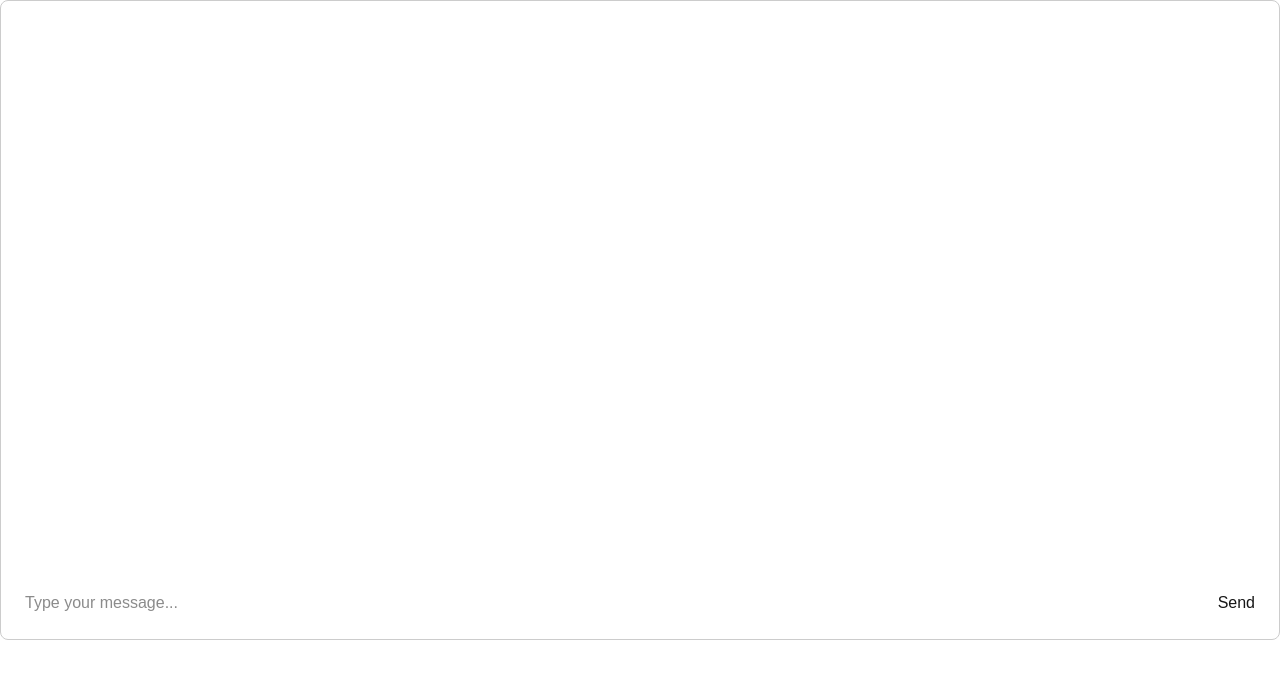
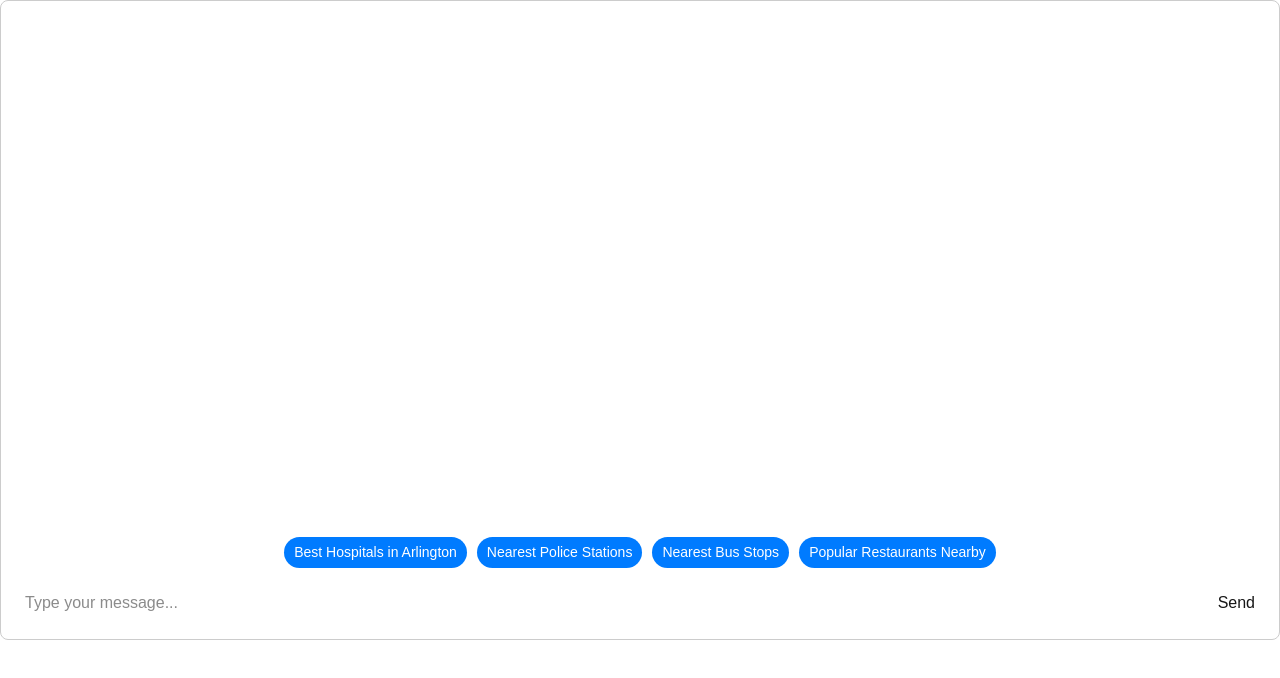
Before and after one commit to SujitShres1ha/SmartChatBot, a Next.js app: page / in a window 1280 px wide. Shown: the top 678 px of the page. Built offline with nearby package versions, Linux system fonts and the light colour scheme.

Commit message:
added automated buttons for user

```diff
--- a/src/components/ChatWindow.jsx
+++ b/src/components/ChatWindow.jsx
@@ -32,6 +32,94 @@ const ChatWindow = () => {
     }
   };
 
+  const handleHospitalButton = async () => {
+    const automatedMessage = { sender: "user", text: "What are the best hospitals in Arlington?" };
+    setMessages((prev) => [...prev, automatedMessage]);
+
+    try {
+      setIsTyping(true); // Show typing indicator
+
+      // Send automated message to backend
+      const response = await axios.post("/api/queryResponse", { messages: [...messages, automatedMessage] });
+
+      // Extract bot response and update chat history
+      const botMessage = { sender: "model", text: response.data };
+      setMessages((prev) => [...prev, botMessage]);
+    } catch (error) {
+      console.error("Error fetching bot response:", error);
+      const errorMessage = { sender: "model", text: "Sorry, I couldn't process your request." };
+      setMessages((prev) => [...prev, errorMessage]);
+    } finally {
+      setIsTyping(false); // Hide typing indicator
+    }
+  }
+
+  const handlePoliceStationButton = async () => {
+    const automatedMessage = { sender: "user", text: "Where are the nearest police stations?" };
+    setMessages((prev) => [...prev, automatedMessage]);
+
+    try {
+      setIsTyping(true); // Show typing indicator
+
+      // Send automated message to backend
+      const response = await axios.post("/api/queryResponse", { messages: [...messages, automatedMessage] });
+
+      // Extract bot response and update chat history
+      const botMessage = { sender: "model", text: response.data };
+      setMessages((prev) => [...prev, botMessage]);
+    } catch (error) {
+      console.error("Error fetching bot response:", error);
+      const errorMessage = { sender: "model", text: "Sorry, I couldn't process your request." };
+      setMessages((prev) => [...prev, errorMessage]);
+    } finally {
+      setIsTyping(false); // Hide typing indicator
+    }
+  };
+
+  const handleBusStopsButton = async () => {
+    const automatedMessage = { sender: "user", text: "Where are the nearest bus stops?" };
+    setMessages((prev) => [...prev, automatedMessage]);
+
+    try {
+      setIsTyping(true); // Show typing indicator
+
+      // Send automated message to backend
+      const response = await axios.post("/api/queryResponse", { messages: [...messages, automatedMessage] });
+
+      // Extract bot response and update chat history
+      const botMessage = { sender: "model", text: response.data };
+      setMessages((prev) => [...prev, botMessage]);
+    } catch (error) {
+      console.error("Error fetching bot response:", error);
+      const errorMessage = { sender: "model", text: "Sorry, I couldn't process your request." };
+      setMessages((prev) => [...prev, errorMessage]);
+    } finally {
+      setIsTyping(false); // Hide typing indicator
+    }
+  };
+
+  const handleRestaurantsButton = async () => {
+    const automatedMessage = { sender: "user", text: "What are the popular restaurants nearby?" };
+    setMessages((prev) => [...prev, automatedMessage]);
+
+    try {
+      setIsTyping(true); // Show typing indicator
+
+      // Send automated message to backend
+      const response = await axios.post("/api/queryResponse", { messages: [...messages, automatedMessage] });
+
+      // Extract bot response and update chat history
+      const botMessage = { sender: "model", text: response.data };
+      setMessages((prev) => [...prev, botMessage]);
+    } catch (error) {
+      console.error("Error fetching bot response:", error);
+      const errorMessage = { sender: "model", text: "Sorry, I couldn't process your request." };
+      setMessages((prev) => [...prev, errorMessage]);
+    } finally {
+      setIsTyping(false); // Hide typing indicator
+    }
+  };
+
   return (
     <div className="chat-window">
       {/* Chat History */}
@@ -42,6 +130,14 @@ const ChatWindow = () => {
           </div>
         ))}
         {isTyping && <div className="chat-bubble model">Typing...</div>}
+      </div>
+
+      {/* automated hospital button */}
+      <div className="chat-actions">
+        <button onClick={handleHospitalButton}>Best Hospitals in Arlington</button>
+        <button onClick={handlePoliceStationButton}>Nearest Police Stations</button>
+        <button onClick={handleBusStopsButton}>Nearest Bus Stops</button>
+        <button onClick={handleRestaurantsButton}>Popular Restaurants Nearby</button>
       </div>
 
       {/* Input Field */}
--- a/src/styles/globals.css
+++ b/src/styles/globals.css
@@ -71,3 +71,44 @@ body {
 .chat-input button {
   padding: 8px;
 }
+
+.chat-actions button {
+  background-color: #007bff; /* Blue background */
+  color: white; /* White text */
+  border: none; /* Remove border */
+  border-radius: 5px; /* Rounded corners */
+  padding: 10px 15px; /* Padding for size */
+  font-size: 16px; /* Font size */
+  cursor: pointer; /* Pointer cursor on hover */
+  transition: background-color 0.3s ease; /* Smooth hover effect */
+}
+
+.chat-actions button:hover {
+  background-color: #0056b3; /* Darker blue on hover */
+}
+
+.chat-actions {
+  margin-bottom: 10px; /* Add spacing below the button */
+  text-align: center; /* Center the button */
+}
+
+.chat-actions button {
+  background-color: #007bff; /* Blue background */
+  color: white; /* White text */
+  border: none; /* Remove border */
+  border-radius: 20px; /* Rounded corners */
+  padding: 5px 10px; /* Smaller padding for size */
+  font-size: 14px; /* Smaller font size */
+  cursor: pointer; /* Pointer cursor on hover */
+  transition: background-color 0.3s ease; /* Smooth hover effect */
+  margin: 5px; /* Add spacing between buttons */
+}
+
+.chat-actions button:hover {
+  background-color: #0056b3; /* Darker blue on hover */
+}
+
+.chat-actions {
+  text-align: center; /* Center the buttons */
+  margin-bottom: 10px; /* Add spacing below the buttons */
+}
```
